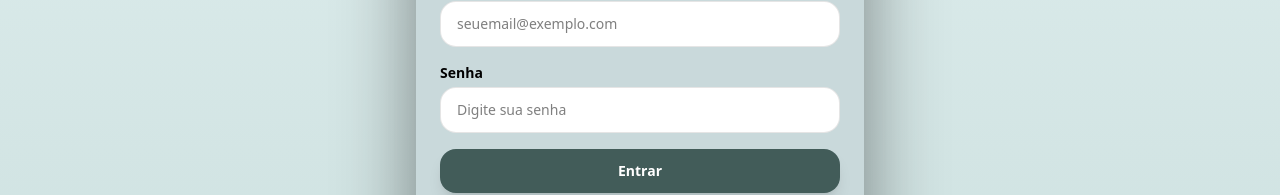
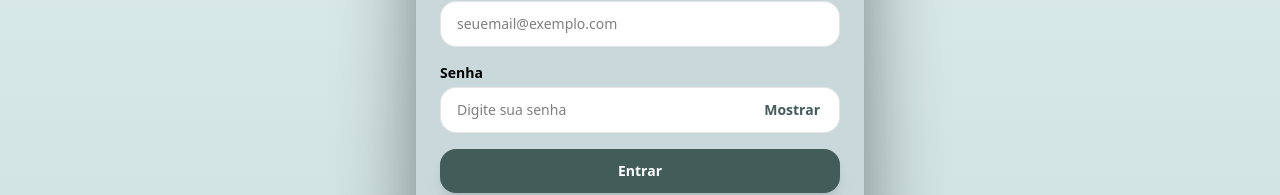
Before and after one commit to TornadoP/Cidade-Em-Progresso, a Next.js app: page /rotas/login in a window 1280 px wide. Shown: the part 383-578 px from the top of the page. Built offline with nearby package versions, Linux system fonts and the light colour scheme.

Commit message:
adicionando opção de ver e ocultar senha durante o cadastro

```diff
--- a/app/rotas/login/page.tsx
+++ b/app/rotas/login/page.tsx
@@ -33,6 +33,7 @@ function LoginContent() {
   const [cpf, setCpf] = useState("");
   const [email, setEmail] = useState("");
   const [senha, setSenha] = useState("");
+  const [mostrarSenha, setMostrarSenha] = useState(false);
   const [mensagem, setMensagem] = useState("");
   const [erro, setErro] = useState("");
   const [carregando, setCarregando] = useState(false);
@@ -208,13 +209,24 @@ function LoginContent() {
               Senha
             </label>
 
-            <input
-              type="password"
-              value={senha}
-              onChange={(event) => setSenha(event.target.value)}
-              placeholder="Digite sua senha"
-              className="w-full rounded-2xl border border-black/10 bg-white px-4 py-3 text-sm text-black outline-none transition focus:border-[#425C59]"
-            />
+            <div className="relative">
+              <input
+                type={mostrarSenha ? "text" : "password"}
+                value={senha}
+                onChange={(event) => setSenha(event.target.value)}
+                placeholder="Digite sua senha"
+                className="w-full rounded-2xl border border-black/10 bg-white px-4 py-3 pr-14 text-sm text-black outline-none transition focus:border-[#425C59]"
+              />
+
+              <button
+                type="button"
+                onClick={() => setMostrarSenha((valorAtual) => !valorAtual)}
+                className="absolute right-3 top-1/2 -translate-y-1/2 rounded-xl px-2 py-1 text-sm font-semibold text-[#425C59] transition hover:bg-[#E3F1F1]"
+                aria-label={mostrarSenha ? "Ocultar senha" : "Mostrar senha"}
+              >
+                {mostrarSenha ? "Ocultar" : "Mostrar"}
+              </button>
+            </div>
           </div>
 
           {erro && (
```
